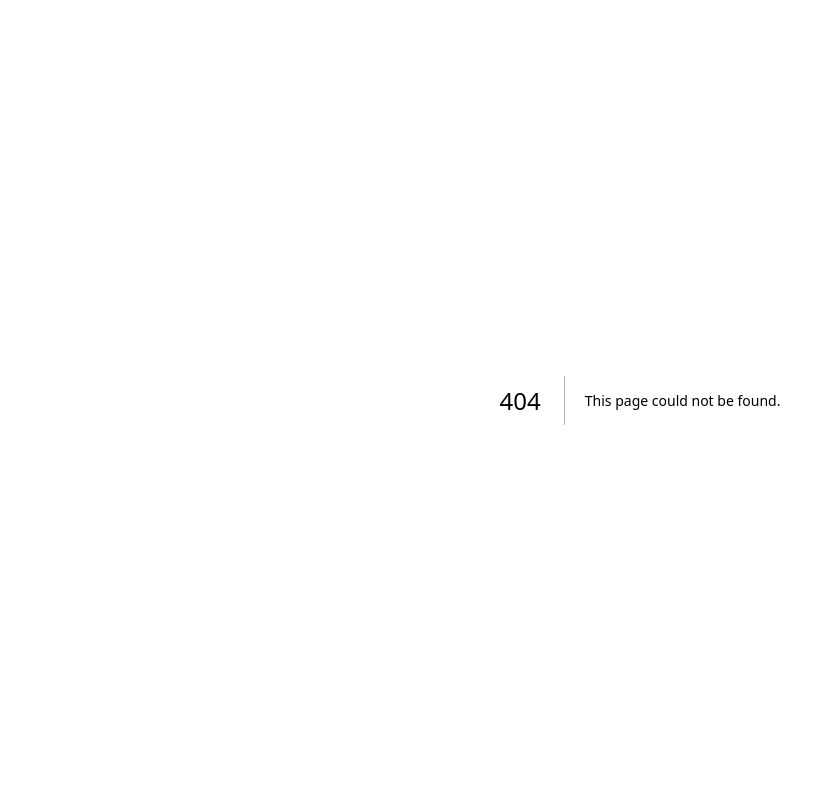
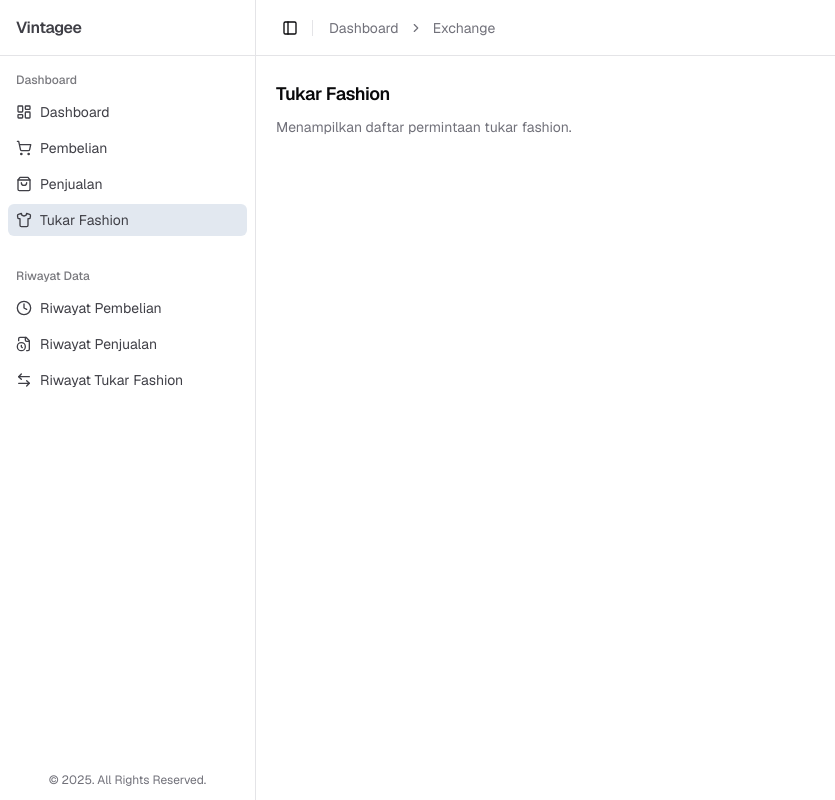
Before and after one commit to Brilliahib/vintagee, a Next.js app: page /dashboard/exchange in a window 1280 px wide. Before the commit this address had no page. Shown: the whole page, without its empty margins (0-835 px from the left). Built offline with nearby package versions, Linux system fonts and the light colour scheme.

Commit message:
feat: ui dashboard exchange purchase and sales

```diff
--- /dev/null
+++ b/src/app/dashboard/exchange/page.tsx
@@ -0,0 +1,10 @@
+import DashboardTitle from "@/components/atoms/typography/DashboardTitle";
+
+export default function ExchangeDashboardPage() {
+  return (
+    <DashboardTitle
+      head="Tukar Fashion"
+      body="Menampilkan daftar permintaan tukar fashion."
+    />
+  );
+}
--- a/src/app/dashboard/layout.tsx
+++ b/src/app/dashboard/layout.tsx
@@ -1,11 +1,16 @@
-import { Figtree } from "next/font/google";
-import "@/app/globals.css";
+import { Geist, Geist_Mono } from "next/font/google";
+import "../globals.css";
 import { SidebarProvider, SidebarInset } from "@/components/ui/sidebar";
 import { AppSidebar } from "@/components/organisms/sidebar/app-sidebar";
 import BreadcrumbNav from "@/components/atoms/breadcrumb/Breadcrumb";
 
-const figtree = Figtree({
-  variable: "--font-figtree",
+const geistSans = Geist({
+  variable: "--font-geist-sans",
+  subsets: ["latin"],
+});
+
+const geistMono = Geist_Mono({
+  variable: "--font-geist-mono",
   subsets: ["latin"],
 });
 
@@ -17,7 +22,7 @@ export default function DashboardLayout({
   return (
     <html lang="en" suppressHydrationWarning>
       <body
-        className={`${figtree.variable} antialiased`}
+        className={`${geistSans.variable} ${geistMono.variable} antialiased`}
         suppressHydrationWarning={true}
       >
         <SidebarProvider>
--- /dev/null
+++ b/src/app/dashboard/purchase/page.tsx
@@ -0,0 +1,10 @@
+import DashboardTitle from "@/components/atoms/typography/DashboardTitle";
+
+export default function DashboardPurchasePage() {
+  return (
+    <DashboardTitle
+      head="Pembelian"
+      body="Menampilkan daftar pembelian anda."
+    />
+  );
+}
--- /dev/null
+++ b/src/app/dashboard/sales/page.tsx
@@ -0,0 +1,7 @@
+import DashboardTitle from "@/components/atoms/typography/DashboardTitle";
+
+export default function DashboardSalesPage() {
+  return (
+    <DashboardTitle head="Penjualan" body="Menampilkan daftar penjualan." />
+  );
+}
--- a/src/app/globals.css
+++ b/src/app/globals.css
@@ -3,7 +3,7 @@
 @tailwind utilities;
 
 body {
-  font-family: var(--font-figtree);
+  font-family: var(--font-geist-sans);
 }
 
 @layer base {
--- a/src/app/layout.tsx
+++ b/src/app/layout.tsx
@@ -1,10 +1,15 @@
 import type { Metadata } from "next";
-import { Figtree } from "next/font/google";
+import { Geist, Geist_Mono } from "next/font/google";
 import "./globals.css";
 import GlobalProvider from "@/components/organisms/GlobalProvider";
 
-const figtree = Figtree({
-  variable: "--font-figtree",
+const geistSans = Geist({
+  variable: "--font-geist-sans",
+  subsets: ["latin"],
+});
+
+const geistMono = Geist_Mono({
+  variable: "--font-geist-mono",
   subsets: ["latin"],
 });
 
@@ -21,7 +26,7 @@ export default function RootLayout({
   return (
     <html lang="en" suppressHydrationWarning>
       <body
-        className={`${figtree.variable} antialiased`}
+        className={`${geistSans.variable} ${geistMono.variable} antialiased`}
         suppressHydrationWarning={true}
       >
         <GlobalProvider>{children}</GlobalProvider>
--- a/src/components/atoms/typography/DashboardTitle.tsx
+++ b/src/components/atoms/typography/DashboardTitle.tsx
@@ -6,7 +6,7 @@ interface DashboardTitleProps {
 export default function DashboardTitle({ head, body }: DashboardTitleProps) {
   return (
     <div className="mb-7 w-full max-w-xl">
-      <h1 className="text-xl font-bold tracking-tight">{head}</h1>
+      <h1 className="text-lg font-semibold tracking-tight">{head}</h1>
       <p className="mt-2 text-sm leading-relaxed text-muted-foreground">
         {body}
       </p>
```
